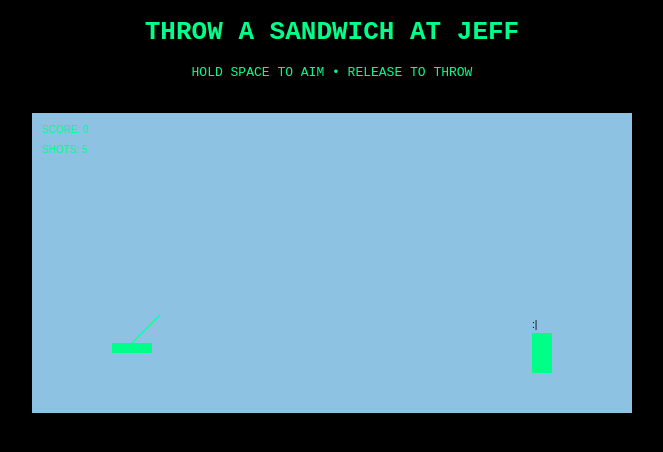
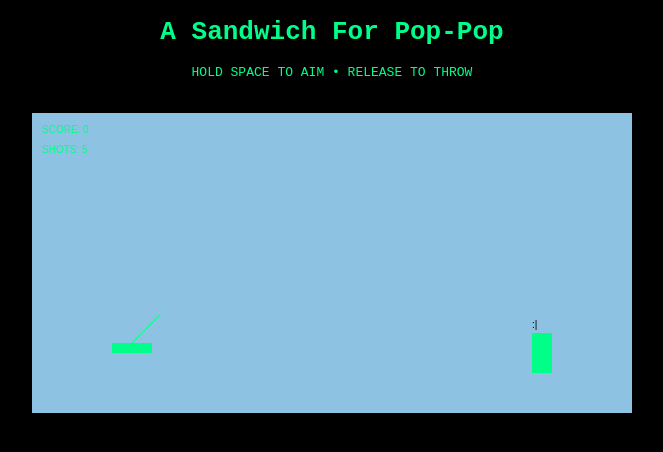
Before and after one commit to amonsencamp/campgames, a plain HTML site: page index.html in a window 1280 px wide. Shown: the whole page, without its empty margins (308-971 px from the left). Drawn offline with Linux system fonts and the light colour scheme.

Commit message:
Update index.html

```diff
--- a/index.html
+++ b/index.html
@@ -2,7 +2,7 @@
 <html>
 <head>
 <meta charset="UTF-8">
-<title>Throw A Sandwich At Jeff</title>
+<title>A Sandwich For Pop-Pop</title>
 <style>
   body {
     background: black;
@@ -19,7 +19,7 @@
 </head>
 <body>
 
-<h1>THROW A SANDWICH AT JEFF</h1>
+<h1>A Sandwich For Pop-Pop</h1>
 <p>HOLD SPACE TO AIM • RELEASE TO THROW</p>
 
 <canvas id="game" width="600" height="300"></canvas>
```
